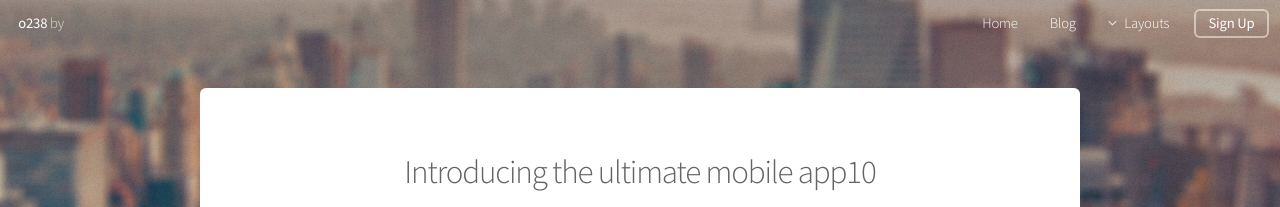
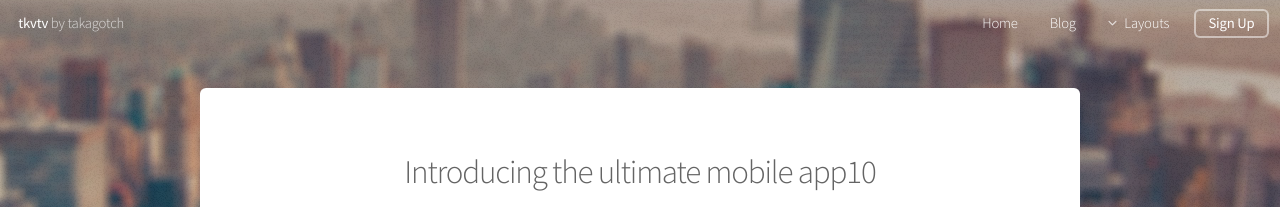
Before and after one commit to takagotch/o238, a Jekyll site: the page built from index.html, in a window 1280 px wide. Shown: the top 207 px of the page. Built offline with Jekyll 4.4.1, drawn with Linux system fonts in a browser that asks for light colours; the list of posts is cut into pages by our own code.

Commit message:
Update _config.yml

```diff
--- a/_config.yml
+++ b/_config.yml
@@ -4,4 +4,8 @@ baseurl: '/page96'
 
 url: "https://takagotch.github.io"
 
+title:  tkvtv
+author: takagotch
+
+
 paginate: 10
```
